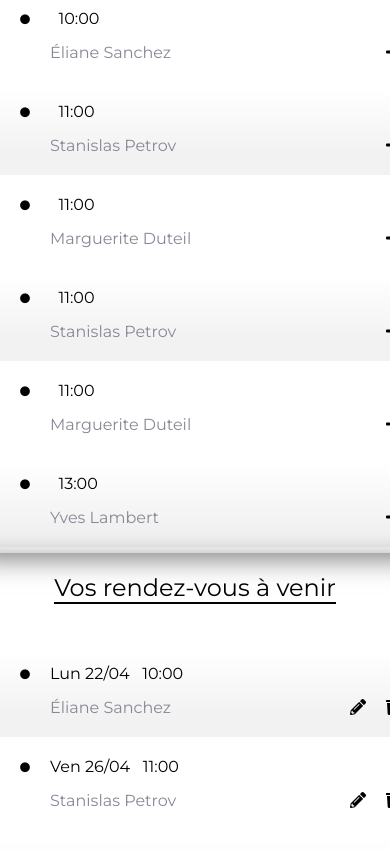
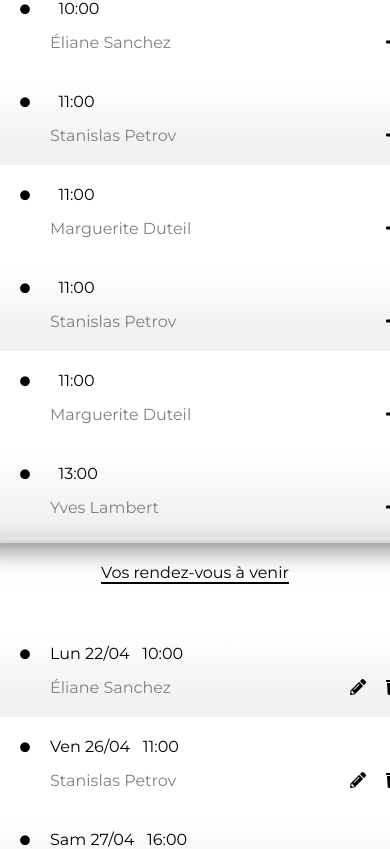
Before and after one commit to AnneGicquel/MarcheAvecEliane, an Angular app: page /rencontres in a window 390 px wide. Shown: the part 1139-1988 px from the top of the page. Built offline with nearby package versions, Linux system fonts and the light colour scheme.

Commit message:
(get)exactColor

```diff
--- a/src/app/components/calendar/calendar.component.html
+++ b/src/app/components/calendar/calendar.component.html
@@ -1,4 +1,6 @@
 <section class="calendarSection">
+
+  <!-- <h1>Calendrier de Rencontres</h1> -->
 
     <div class="wrapper">
       <!-- HEADER -->
--- a/src/app/components/event-list-and-form/event-list-and-form.component.css
+++ b/src/app/components/event-list-and-form/event-list-and-form.component.css
@@ -1,21 +1,19 @@
 /***************************** SECTION ******************************/
 .eventListAndFormSection {
   position: relative;
-     /* taille du CALENDAR WRAPPER */
-    min-width: 350px;
-    /* min-height: 100vh; */
+  min-width: 350px; /* taille du CALENDAR WRAPPER */
   box-shadow: 6px 6px 25px rgba(0, 0, 0, 0.5);
 }
 
 /* TITLE */
 .underlinedTitle {
-    /* font-size: clamp to do; */
+  font-size: clamp(16px, 4vw, 22px);
   font-weight: 500;
   text-align: center;
   flex-wrap: wrap;
   padding-top: 20px;
   margin-bottom: 40px;
-    border-bottom: 2px solid black;
+  border-bottom: 2px solid var(--black);
 }
 
 .blackUnderline {
@@ -28,17 +26,16 @@
   width: 100%;
   /* height + title => 100vh */
   /* max-height: 90vh; */
-    max-height: 77.9vh; /**** 🔴 TEST ******/
+  max-height: 77.9vh;
   overflow-x: hidden;
   overflow-y: auto;
   display: flex;
   flex-direction: column;
-    /* border: solid 2px blue; */
 }
 /* EVENT */
 .allTheEvents .event {
   position: relative;
-    background: linear-gradient(0deg, #f2f2f2 23.8%, #ffffff 92%);
+  background: linear-gradient(0deg, var(--clay) 23.8%, var(--white) 92%);
   padding: 20px 0 20px 50px;
 }
 
@@ -47,7 +44,6 @@
   margin-bottom: 15px;
   display: flex;
   align-items: center;
-    /* border: 2px solid green; */
 }
 .event .eventInfo .fa-circle {
   font-size: x-small;
@@ -62,7 +58,7 @@
 .namePlusIcon .eventPersonRelated {
   font-weight: 400;
   margin-left: 30px;
-    color: #878895;
+  color: var(--mediumGrey);
   pointer-events: none;
 }
 .namePlusIcon .add-event {
@@ -71,7 +67,9 @@
   cursor: pointer;
 }
 
-  .namePlusIcon .add-event .fa-plus, .fa-pencil-alt, .fa-trash {
+.namePlusIcon .add-event .fa-plus,
+.fa-pencil-alt,
+.fa-trash {
   font-size: medium;
   padding-right: 20px;
 }
@@ -87,7 +85,7 @@
   overflow: hidden;
   border-radius: 5px;
   box-shadow: 6px 6px 25px rgba(0, 0, 0, 0.5);
-    background-color: #fff;
+  background-color: var(--white);
   transform: translate(-50%);
   transition: max-height 0.5s;
 }
@@ -95,7 +93,7 @@
 /* ACTIVE */
 .add-event-wrapper.active {
   max-height: 290px;
-    border: 2px solid black;
+  border: 2px solid var(--black);
 }
 /* HEADER */
 .add-event-wrapper .add-event-header {
@@ -104,30 +102,28 @@
   align-items: center;
   justify-content: space-between;
   padding: 0 20px;
-    color: #373c4f;
-    border-bottom: 1px solid #f5f5f5;
+  color: var(--black);
+  border-bottom: 1px solid var(--clay);
 }
-  .add-event-wrapper  .add-event-header .title {
+.add-event-wrapper .add-event-header .title {
   font-size: 18px;
   font-weight: bold;
 }
 /* CLOSE */
 .add-event-wrapper .add-event-header .close {
-    /* font-size: 20px; */
   font-size: medium;
   cursor: pointer;
 }
 /* BODY */
-  .add-event-wrapper  .add-event-body {
-    /* width: 100%;  */
+.add-event-wrapper .add-event-body {
   height: 100%;
   display: flex;
   flex-direction: column;
   gap: 5px;
   padding: 20px;
 }
-  .add-event-wrapper  .add-event-body .add-event-info {
-    border-bottom: 1px solid #f5f5f5;
+.add-event-wrapper .add-event-body .add-event-info {
+  border-bottom: 1px solid var(--clay);
   height: 40px;
   display: flex;
   align-items: center;
@@ -135,12 +131,13 @@
   gap: 10px;
 }
 .add-event-wrapper .add-event-body .add-event-info .info {
-    color: grey;
+  color: var(--mediumGrey);
 }
-  /* DROPDOWN MENU 🔴 */
+/* DROPDOWN MENU */
 .add-event-info select {
-    outline: 2px solid pink;
-    /* pour être pile sur la ligne border bottom */
+  outline: 2px solid var(--lightPink);
+  outline-offset: -2px;
+  /* pour etre pile sur la ligne border bottom */
   padding-top: 5px;
   padding-left: 5px;
 }
@@ -158,11 +155,10 @@
   font-weight: bold;
   outline: none;
   border: none;
-    background-color: pink;
+  background-color: var(--lightPink);
   border-radius: 5px;
   cursor: pointer;
   padding: 5px 10px;
-    border: 1px solid rgb(234, 158, 171);
 }
 
 /****************************** ANIMATION ******************************/
@@ -171,66 +167,30 @@
      nth -> n-ième
      -> tt les 2 child du parent */
 .allTheEvents .event:nth-child(even) {
-    background: white;
+  background: var(--white);
 }
 .allTheEvents .event {
   transition: border 0.3s ease;
 }
 .allTheEvents .event:hover {
-    background: linear-gradient(0deg, #FFBFC3 23.8%, #FFF7F7 92%);
+  background: linear-gradient(
+    0deg,
+    var(--lightPink) 23.8%,
+    var(--white) 92%
+  );
 }
 /* ICON */
-  .fa-plus:hover, .fa-pencil-alt:hover,
+.fa-plus:hover,
+.fa-pencil-alt:hover,
 .fa-trash:hover {
-    color: white;
-    text-shadow: 1px 1px 2px black;
+  color: var(--white);
+  text-shadow: 1px 1px 2px var(--black);
 }
 .add-event-wrapper .add-event-header .close:hover {
-    color: #FFBFC3;
-    text-shadow: 1px 1px 2px black;
+  color: var(--lightPink);
+  text-shadow: 1px 1px 2px var(--black);
 }
 .add-event-wrapper .add-event-footer .add-event-btn:hover {
-    color: blue;
-    background-color: transparent;
+  color: var(--white);
+  text-shadow: 1px 1px 2px var(--black);
 }
-
-
-
-
-/* PROBLEMEEEEEEEEEEE */
-
-    /* each <li> occupera 1/7 du <ul> (wrap) */
-    /* .calendar ul li {
-        position: relative;
-        width: calc(100% / 7);
-      } */
-
-
-
-
-/*
-      button {
-        width: auto;
-        padding: 5px 10px;
-        background-color: #ffbfc3;
-        font-size: clamp(10px, 3vw, 15px);
-        border-radius: 5px;
-        cursor: pointer;
-        text-transform: uppercase;
-        margin-bottom: 20px;
-        margin-top: 10px;
-        border: 1px solid black;
-        border: blue 2px solid;
-      } */
-
-
-
-
-
-  /* .personAndMngmt {
-    display: flex;
-    justify-content: space-between;
-    padding-top: 1.5px;
-
-  } */
-   /* pour combler la diff de size des icons */
--- a/src/app/components/event-list-and-form/event-list-and-form.component.html
+++ b/src/app/components/event-list-and-form/event-list-and-form.component.html
@@ -1,6 +1,6 @@
 <section class="eventListAndFormSection">
     <div class="blackUnderline">
-      <h2 class="underlinedTitle">{{ title }}</h2>
+      <span class="underlinedTitle">{{ title }}</span>
     </div>
 
     <!-- LIST OF EVENTS -->
--- a/src/app/components/footer/footer.component.css
+++ b/src/app/components/footer/footer.component.css
@@ -37,7 +37,7 @@ button {
     display:flex;
     flex-direction: column;
     justify-content:space-between;
-    color: var(--grey);
+    color: var(--mediumGrey);
     font-size: clamp(10px, 2vw, 12px);
     height: 63px;
 }
@@ -64,7 +64,7 @@ button {
     text-decoration: underline;
 }
 nav ul li a{
-    color: var(--grey);
+    color: var(--mediumGrey);
     font-weight: var(--semiBold);
     font-size: clamp(12px, 4vw, 14px);
 }
--- a/src/app/components/header/header.component.css
+++ b/src/app/components/header/header.component.css
@@ -37,7 +37,7 @@ input[type="checkbox"] {
   position: absolute;
   height: 3px;
   width: 100%;
-  background-color: black;
+  background-color: var(--black);
 }
 .horizontal {
   transition: all 0.3s;
--- a/src/app/pages/account-settings/account-settings.component.css
+++ b/src/app/pages/account-settings/account-settings.component.css
@@ -18,7 +18,7 @@ h1 {
 }
 h2 {
   margin-bottom: 50px;
-  font-size: clamp(16px, 4vw, 24px);
+  font-size: clamp(16px, 4vw, 20px);
 }
 button {
   width: auto;
@@ -30,7 +30,7 @@ button {
   cursor: pointer;
 }
 
-/* “MES INFORMATIONS PERSONNELLES” */
+/* “MES INFORMATIONS” */
 .formContainer {
   display: flex;
   justify-content: space-between;
@@ -51,7 +51,7 @@ button {
   flex-direction: column;
 }
 label {
-  color: var(--grey);
+  color: var(--mediumGrey);
   font-style: italic;
   font-size: 16px;
   margin: 40px 0;
@@ -77,6 +77,9 @@ input:focus {
 }
 
 /* CHANGEMENT DE MOT DE PASSE */
+.pwdInstructions{
+  font-weight: var(--semiBold);
+}
 .inputPlusEyeContainer {
   display: flex;
   align-items: center;
@@ -109,7 +112,7 @@ input:focus {
   font-size: 12px;
 }
 .valid {
-  color: var(--grey);
+  color: var(--mediumGrey);
 }
 
 .invalid {
--- a/src/app/pages/account-settings/account-settings.component.html
+++ b/src/app/pages/account-settings/account-settings.component.html
@@ -153,12 +153,12 @@
 
   <!-- Partie “CHANGEMENT DE MOT DE PASSE” -->
   <section id="motDePasse">
-    <h1>CHANGEMENT DE MOT DE PASSE</h1>
-    <h2>
+    <h2>Changement de mot de passe</h2>
+    <p class="pwdInstructions">
       Votre mot de passe doit contenir<br />
       au moins 8 caractères combinaison <br />
       de chiffres, lettres, caractères spéciaux.
-    </h2>
+    </p>
     <form class="pwdForm" [formGroup]="userForm">
       <!-- OLD PWD -->
       <div class="cell">
@@ -327,7 +327,7 @@
 
   <!-- Partie “SUPPRESSION” -->
   <section class="deleteAccountSection">
-    <h1>Supprimer votre compte</h1>
+    <h2>Supprimer votre compte</h2>
     <div class="deleteAccountContainer">
       <p>
         La suppression de votre compte est définitive. Si vous supprimez votre
--- a/src/app/pages/companionship-scheduler/companionship-scheduler.component.html
+++ b/src/app/pages/companionship-scheduler/companionship-scheduler.component.html
@@ -1,4 +1,6 @@
 <main>
+
+
     <!-- OUTINGS EVENT PART -->
     <app-event-list-and-form
       class="eventListAndFormPart"
--- a/src/app/pages/mutual-aid/mutual-aid.component.css
+++ b/src/app/pages/mutual-aid/mutual-aid.component.css
@@ -18,7 +18,7 @@ a {
   cursor: pointer;
 }
 .active{
-    border-bottom: 2px solid red;
+    border-bottom: 2px solid var(--redLine);
     transform: scale(1.1);
     transition: border-bottom 0.3s ease, color 0.3s ease, transform 0.3s ease;
 }
--- a/src/styles.css
+++ b/src/styles.css
@@ -7,13 +7,15 @@
 
 /* VARIABLES */
 :root {
---redLine: #FF0000;
 --black: #000000;
---grey: #606060;
+--mediumGrey: #808080;
+--lightGrey: #CAC7C7;
+--clay:#f2f2f2;
 --white: #FFFFFF;
+--redLine: #FF001F;
 --darkPink: #F8595B;
 --lightPink: #FFBFC3;
---babyPink: #FFF7F7;
+/* --babyPink: #FFF7F7; */
 --primaryFont:'Montserrat', sans-serif;
 --secondaryFont:'Montserrat Alternates', sans-serif;
 --semiBold: 600;
```
Also changed, not shown: src/app/components/calendar/calendar.component.css (+14 -18 lines). Lines whose indentation alone changed are shown as unchanged.
